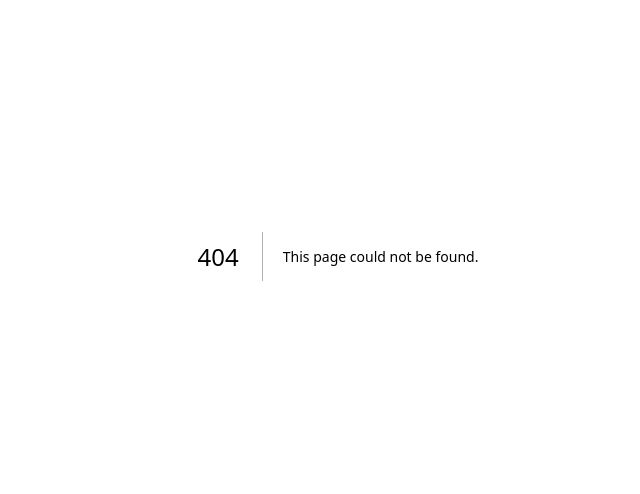
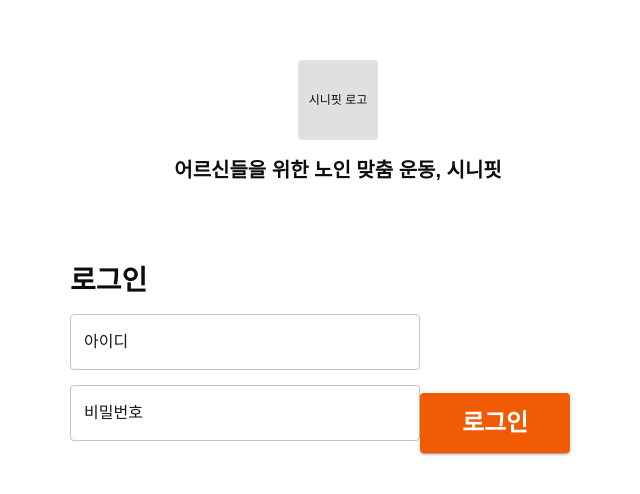
Before and after one commit to Team-Senifit/Web, a Next.js app: page /login in a window 1280 px wide. Before the commit this address had no page. Shown: the part 144-638 px from the top of the page, without its empty margins (302-942 px from the left). Built offline with nearby package versions, Linux system fonts and the light colour scheme; a web font is replaced by a local one.

Commit message:
Refactor: ILoginPayload 인터페이스 위치 변경 및 LoginForm 수정

```diff
--- a/src/apis/auth.ts
+++ b/src/apis/auth.ts
@@ -1,11 +1,6 @@
 import axios from "axios";
 
-export interface LoginPayload {
-  id: string;
-  password: string;
-}
-
-export const login = async ({ id, password }: LoginPayload) => {
+export const login = async ({ id, password }: ILoginPayload) => {
   // const params = new URLSearchParams();
   // params.append("id", id);
   // params.append("password", password);
--- a/src/app/page.tsx
+++ b/src/app/login/page.tsx
@@ -1,4 +1,4 @@
-import LoginForm from "./login/LoginForm";
+import LoginForm from "./panel/LoginForm";
 
 export default function LoginPage() {
   return (
--- a/src/app/login/LoginForm.tsx
+++ b/src/app/login/panel/LoginForm.tsx
@@ -11,9 +11,9 @@ import {
   DialogActions,
   Snackbar,
 } from "@mui/material";
-import { useForm, FormProvider } from "react-hook-form";
+import { useForm } from "react-hook-form";
 import { login } from "@/apis/auth";
-import SenifitTextField from "../../components/SenifitTextField";
+import SenifitTextField from "../../../components/SenifitTextField";
 import { useRouter } from "next/navigation";
 import { useState } from "react";
 
@@ -23,7 +23,7 @@ type LoginFormValues = {
 };
 
 export default function LoginForm() {
-  const methods = useForm<LoginFormValues>({ mode: "onBlur" });
+  const methods = useForm<LoginFormValues>({ mode: "onSubmit" });
   const { handleSubmit, control, formState: { errors } } = methods;
 
   const router = useRouter();
@@ -35,7 +35,7 @@ export default function LoginForm() {
       await login(data);
       setShowSnackbar(true);
       setTimeout(() => {
-        router.push("/exercise");
+        router.push("/");
       }, 1000);
     } catch (error) {
       setShowDialog(true);
@@ -43,7 +43,7 @@ export default function LoginForm() {
   };
 
   return (
-    <FormProvider {...methods}>
+    <form onSubmit={handleSubmit(onSubmit)}>
       <Box
         display="flex"
         justifyContent="center"
@@ -66,16 +66,7 @@ export default function LoginForm() {
           </Box>
 
           {/* 로그인 폼 */}
-          <Box
-            component="form"
-            onSubmit={handleSubmit(onSubmit)}
-            noValidate
-            autoComplete="off"
-            display="flex"
-            flexDirection="column"
-            alignItems="center"
-            gap={2}
-          >
+          <Box>
             <Typography variant="Title2" mb={2}>
               로그인
             </Typography>
@@ -86,7 +77,6 @@ export default function LoginForm() {
               rules={{ required: "아이디를 입력해주세요." }}
               control={control}
               sx={{ width: 350, height: 55 }}
-              InputProps={{ sx: { height: 55 } }}
             />
 
             <SenifitTextField
@@ -96,7 +86,6 @@ export default function LoginForm() {
               rules={{ required: "비밀번호를 입력해주세요." }}
               control={control}
               sx={{ width: 350, height: 55, mt: 2 }}
-              InputProps={{ sx: { height: 55 } }}
             />
 
             <Button
@@ -161,6 +150,6 @@ export default function LoginForm() {
           message="로그인 성공! 오늘도 즐거운 시니핏 하세요!"
         />
       </Box>
-    </FormProvider>
+    </form>
   );
 }
--- /dev/null
+++ b/src/types/ILoginPayload.ts
@@ -0,0 +1,4 @@
+interface ILoginPayload {
+  id: string;
+  password: string;
+}
```
